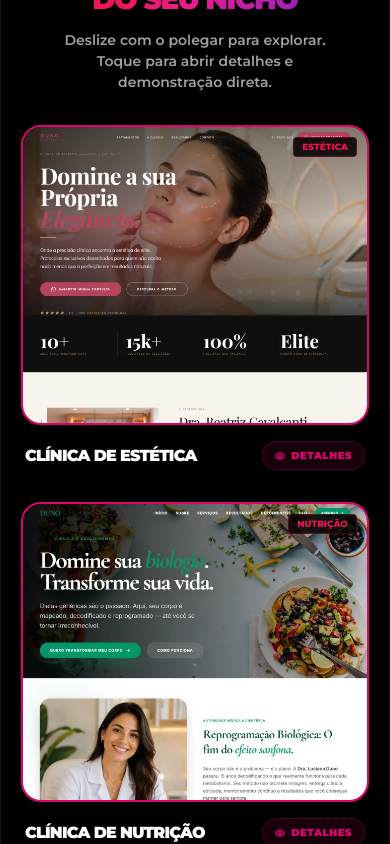
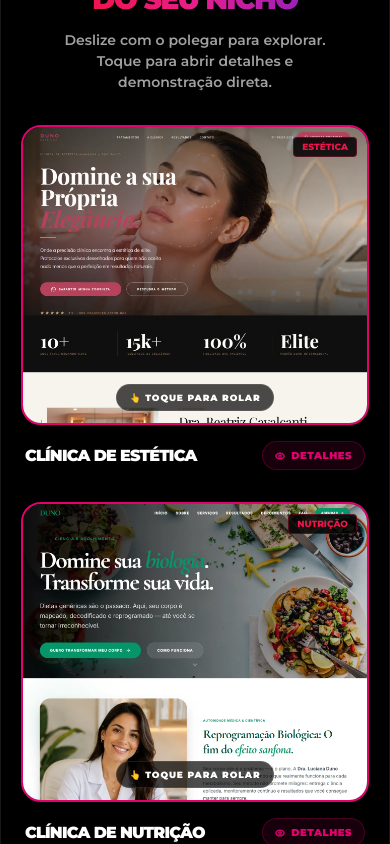
Before and after one commit to matheusetecestudo-sys/duno, a React (Vite) app: page / in a window 390 px wide. Shown: the part 8700-9544 px from the top of the page. Built offline with nearby package versions, Linux system fonts and the light colour scheme.

Commit message:
Mobile: efeito de pan (imagem desce) no toque igual ao desktop - 1 toque rola, 2 toque amplia

```diff
--- a/src/components/MobileVersion.tsx
+++ b/src/components/MobileVersion.tsx
@@ -171,6 +171,7 @@ export default function MobileVersion({ onPriceInView }: MobileVersionProps) {
   const [isMenuOpen, setIsMenuOpen] = useState(false);
   const [lightboxImg, setLightboxImg] = useState<string | null>(null);
   const [lightboxNiche, setLightboxNiche] = useState<string>("");
+  const [panningIndex, setPanningIndex] = useState<number | null>(null);
 
   const priceRef = useRef<HTMLDivElement>(null);
 
@@ -914,25 +915,47 @@ export default function MobileVersion({ onPriceInView }: MobileVersionProps) {
                 {/* Card containing ONLY the image viewport */}
                 <div
                   onClick={() => {
-                    setLightboxImg(item.img);
-                    setLightboxNiche(item.niche);
+                    if (panningIndex === i) {
+                      // Second tap: open lightbox
+                      setLightboxImg(item.img);
+                      setLightboxNiche(item.niche);
+                      setPanningIndex(null);
+                    } else {
+                      // First tap: start pan animation
+                      setPanningIndex(i);
+                    }
                   }}
-                  className="w-full h-[300px] rounded-[20px] bg-[#000000] border-2 border-[#e10270] overflow-hidden relative cursor-pointer group/img shadow-lg transition-all duration-300"
+                  className="w-full h-[300px] rounded-[20px] bg-[#000000] border-2 border-[#e10270] overflow-hidden relative cursor-pointer shadow-lg transition-all duration-300"
                 >
                   <img
                     src={item.img}
                     alt={item.niche}
-                    className="w-full absolute top-0 left-0 transition-transform duration-[6s] ease-in-out origin-top group-hover/img:translate-y-[calc(-100%+300px)] active:translate-y-[calc(-100%+300px)]"
+                    className={`w-full absolute top-0 left-0 origin-top transition-transform ease-in-out ${
+                      panningIndex === i
+                        ? 'translate-y-[calc(-100%+300px)] duration-[6s]'
+                        : 'translate-y-0 duration-500'
+                    }`}
                     style={{ height: 'auto' }}
                     loading="lazy"
                     referrerPolicy="no-referrer"
                   />
 
-                  {/* Zoom overlay for touch/active */}
-                  <div className="absolute inset-0 flex items-center justify-center opacity-0 group-hover/img:opacity-100 active:opacity-100 transition-opacity duration-300 bg-black/45 backdrop-blur-[1px] pointer-events-none">
+                  {/* Overlay hint */}
+                  <div className={`absolute inset-0 flex items-center justify-center transition-opacity duration-300 bg-black/40 backdrop-blur-[1px] pointer-events-none ${
+                    panningIndex === i ? 'opacity-100' : 'opacity-0'
+                  }`}>
                     <div className="flex items-center gap-2 px-4 py-2 rounded-full bg-gradient-to-r from-[#e91e8c] to-[#7c3aed] text-white text-[10px] font-black uppercase tracking-widest shadow-xl">
                       <ZoomIn size={13} className="stroke-[3]" />
-                      <span>Ver maior</span>
+                      <span>Toque para ampliar</span>
+                    </div>
+                  </div>
+
+                  {/* Initial hint overlay (before first tap) */}
+                  <div className={`absolute inset-0 flex items-end pb-3 justify-center transition-opacity duration-300 pointer-events-none ${
+                    panningIndex === i ? 'opacity-0' : 'opacity-100'
+                  }`}>
+                    <div className="flex items-center gap-1.5 px-3 py-1.5 rounded-full bg-black/70 border border-white/10 text-white text-[9px] font-black uppercase tracking-widest">
+                      <span>👆 Toque para rolar</span>
                     </div>
                   </div>
 
```
